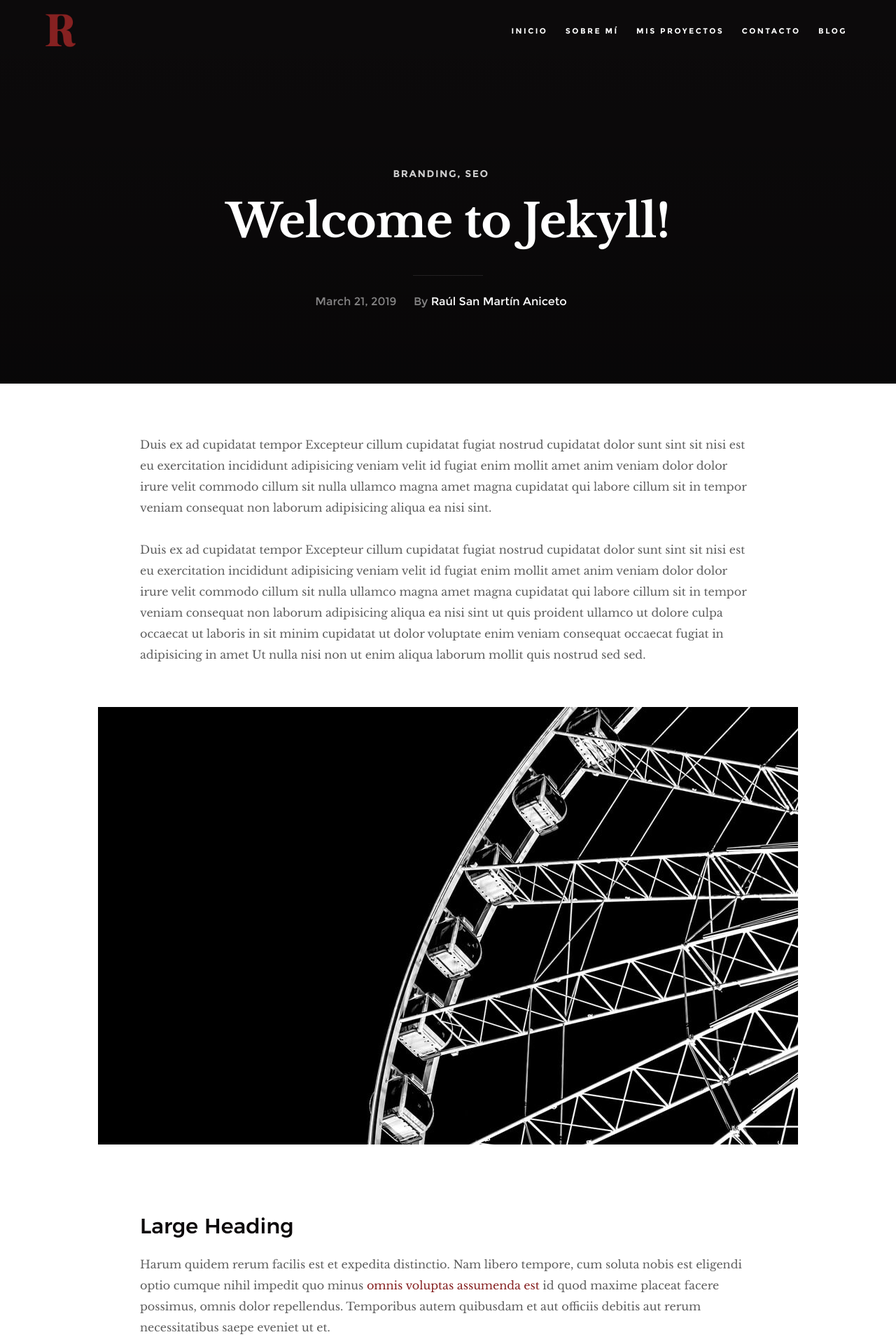
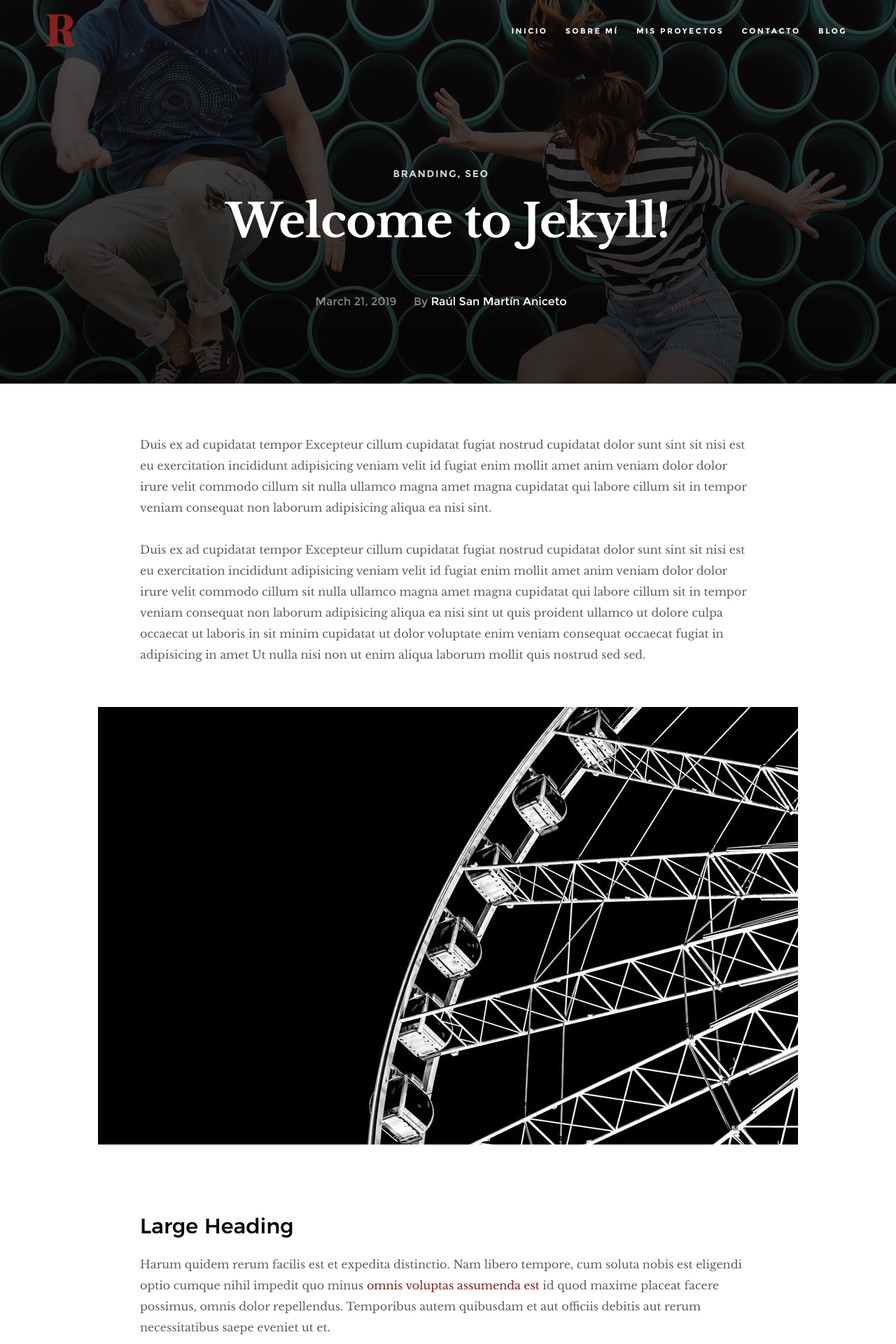
Before and after one commit to MrAnnix/Hola-theme-Jekyll, a Jekyll site: the page built from _posts/2019-03-21-Post-de-prueba.md, in a window 1280 px wide. Shown: the top 1920 px of the page at 70% size. Built offline with Jekyll 4.4.1, drawn with Linux system fonts in a browser that asks for light colours.

Commit message:
Update post.html

```diff
--- a/_layouts/post.html
+++ b/_layouts/post.html
@@ -5,7 +5,7 @@ layout: default
 
     <!-- page header/blog hero
     ================================================== -->
-    <div class="page-header page-header--single page-hero" style="background-image:url({{ page.background }})">
+    <div class="page-header page-header--single page-hero" style="background-image:url({{ page.image }})">
 
         <div class="row page-header__content narrow">
             <article class="col-full">
```
